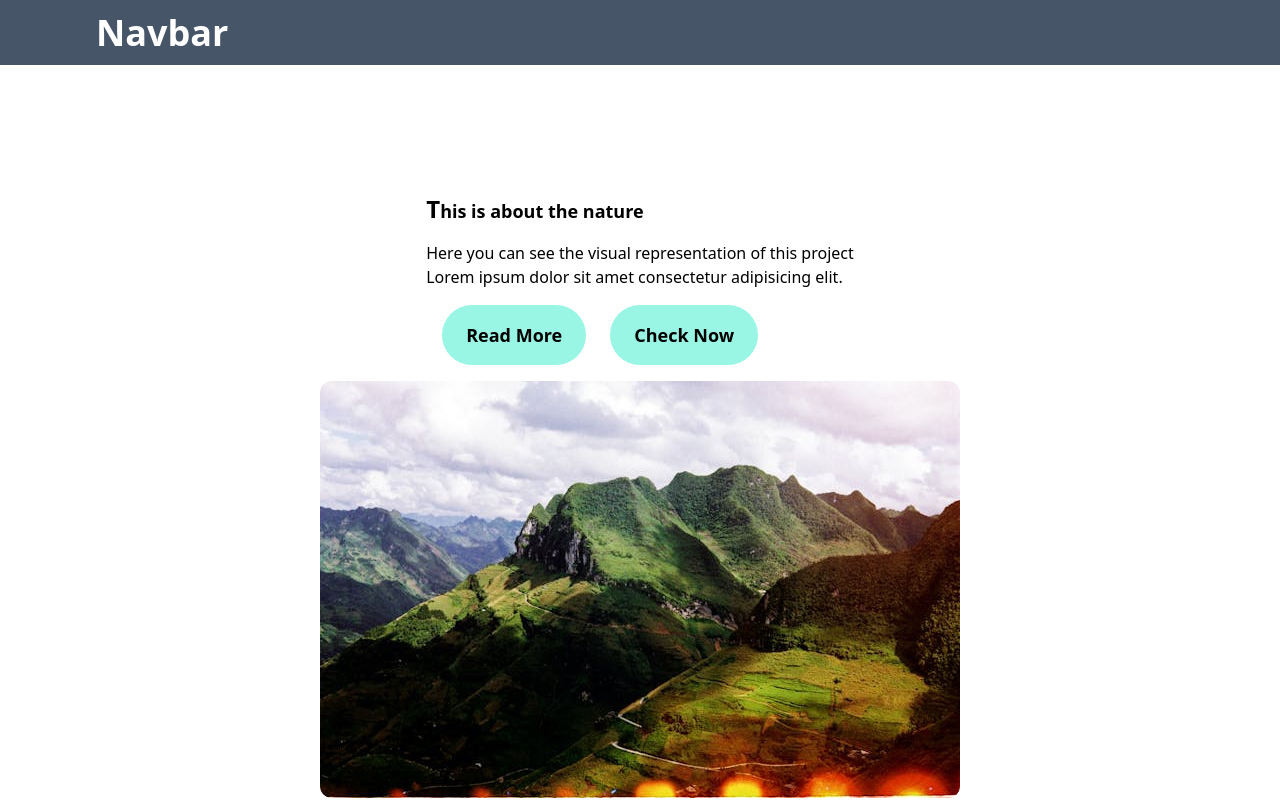
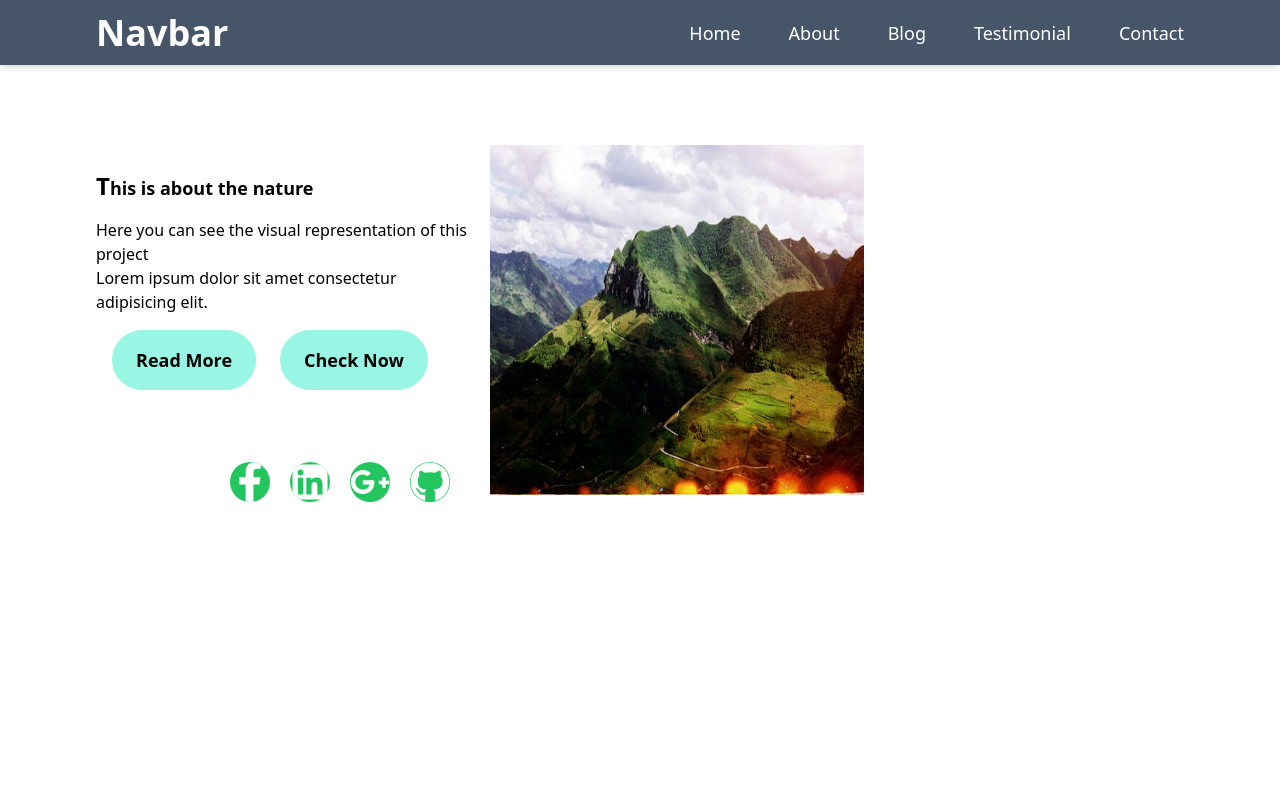
Before and after one commit to neelendrareddy9001/json_webtoken-authentication, a React (Create React App) app in the folder client/: page / in a window 1280 px wide. Built offline with nearby package versions, Linux system fonts and the light colour scheme.

Commit message:
cutsom responsive sizes added

```diff
--- a/client/src/Components/Header/Header.jsx
+++ b/client/src/Components/Header/Header.jsx
@@ -12,9 +12,9 @@ const Header = () => {
 
   return (
     <>
-    <nav className='navbar flex justify-between w-full bg-slate-600 text-white px-24 min-h-[65px] items-center'>
+    <nav className='navbar shadow-md flex justify-between w-full bg-slate-600 text-white px-24 min-h-[65px] items-center'>
         <a href='logo' className='logo text-4xl font-semibold capitalize cursor-pointer hover:scale-50 transition-all duration-500'>navbar</a>
-        <ul className='flex gap-12 text-lg font-thin sm:hidden '>
+        <ul className='flex gap-12 text-lg font-thin '>
             <li>
                 <a href='home'>Home</a>
             </li>
--- a/client/src/Components/Home/Home.jsx
+++ b/client/src/Components/Home/Home.jsx
@@ -8,9 +8,9 @@ import { FaGithub } from "react-icons/fa";
 
 const Home = () => {
   return (
-    <section className="section-container px-24">
-      <div className='container-body flex justify-between items-center pt-28 md:flex-col'>
-        <div className="home-left relative">
+    <section className='container px-24 w-full'>
+      <div className='grid grid-cols-1 gap-5 sm:grid-cols-2 place-items-center'>
+        <div>
           <h1  className="heading first-letter:text-2xl font-semibold text-lg py-4">This is about the nature</h1>
           <h4>Here you can see the visual representation of this project</h4>
           <p>
@@ -20,15 +20,15 @@ const Home = () => {
             <button className='btn'>Read More</button>
             <button className="btn">Check Now</button>
           </div>
-          <div className="social-icons flex py-14 absolute left-36">
+          <div className="social-icons flex justify-around gap-5 py-14 absolute left-[18%] ">
             <FaFacebookF className="icon"/>
             <FaLinkedin className="icon"/>
             <FaGooglePlusG className="icon"/>
             <FaGithub className="icon"/>
           </div>
         </div>
-        <div className="img-container">
-          <img src={ImgPex} alt="" className='rounded-xl hover:scale-50 duration-500 transition-all hover:grayscale saturate-100' />
+        <div className='mt-20'>
+          <img src={ImgPex} alt="" className='w-[520px] h-[350px]'  />
         </div>
       </div>
     </section>
--- a/client/src/index.css
+++ b/client/src/index.css
@@ -13,4 +13,7 @@
   .btn {
     @apply p-4 px-6 bg-teal-200 rounded-full font-bold text-lg hover:bg-transparent
   }
+  .icon {
+    @apply w-[40px] h-[40px] rounded-full bg-green-500 text-white text-2xl font-bold hover:scale-110 duration-200 transition-all
+  }
 }
--- a/client/tailwind.config.js
+++ b/client/tailwind.config.js
@@ -2,7 +2,27 @@
 module.exports = {
   content: [ "./src/**/*.{js,jsx,ts,tsx}",],
   theme: {
-    extend: {},
+    screens: {
+      'sm': '576px',
+      // => @media (min-width: 576px) { ... }
+
+      'md': '960px',
+      // => @media (min-width: 960px) { ... }
+
+      'lg': '1440px',
+      // => @media (min-width: 1440px) { ... }
+    },
+
+    extend: {
+      container: {
+        padding : {
+          DEFAULT: '1rem',
+          small : '2rem',
+          medium: '3.5rem',
+          large: '4rem'
+        }
+      }
+    },
   },
   plugins: [],
 }
```
